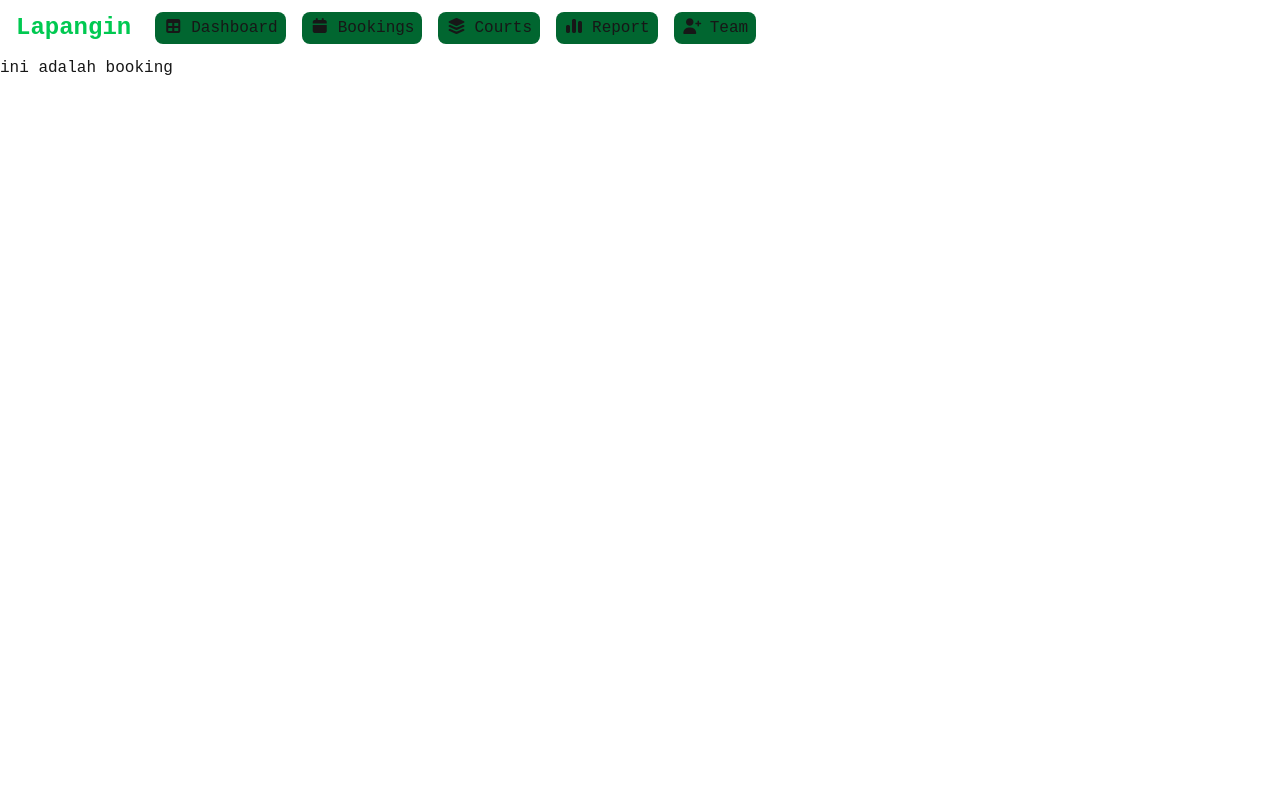
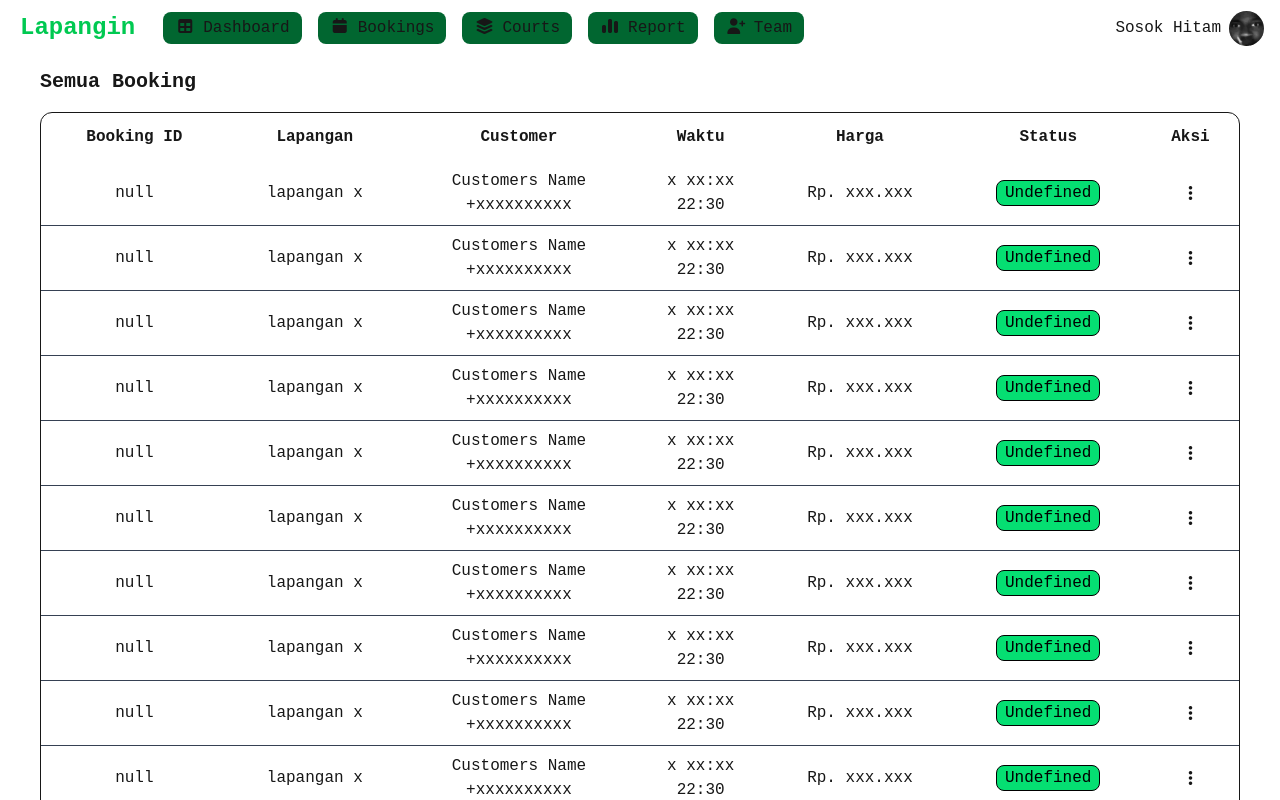
Before and after one commit to kindaMid72/Lapangin, a Next.js app in the folder lapangin-apps/: page /bookings in a window 1280 px wide. Built offline with nearby package versions, Linux system fonts and the light colour scheme.

Commit message:
booking page uis is kinda done

```diff
--- a/lapangin-apps/src/app/(main-app)/bookings/page.jsx
+++ b/lapangin-apps/src/app/(main-app)/bookings/page.jsx
@@ -1,9 +1,9 @@
 
+// components
+import BookingPage from '@/features/Bookings/BookingsPage';
 
 export default function bookings(){
     return (
-        <div>
-            <h1>ini adalah booking</h1>
-        </div>
+        <BookingPage/>
     )
 }
--- a/lapangin-apps/src/app/(main-app)/layout.jsx
+++ b/lapangin-apps/src/app/(main-app)/layout.jsx
@@ -4,7 +4,7 @@ import Navbar from '@/features/components/MainAppNavbar.jsx';
 
 export default function NavBar({children}){
     return (
-        <div className='flex flex-col'>
+        <div className='flex flex-col bg-white dark:bg-gray-800 h-screen'>
             <Navbar></Navbar>
             {children}
         </div>
--- a/lapangin-apps/src/app/layout.jsx
+++ b/lapangin-apps/src/app/layout.jsx
@@ -21,9 +21,9 @@ export const metadata = {
 
 export default function RootLayout({ children }) {
   return (
-    <html lang="en" className="dark">
+    <html lang="en" className="dark bg-white">
       <body
-        className={`roboto-mono-regular antialiased `}
+        className={`roboto-mono-regular antialiased bg-white`}
       >
         {children}
       </body>
--- /dev/null
+++ b/lapangin-apps/src/features/Bookings/BookingsPage.jsx
@@ -0,0 +1,43 @@
+
+
+import BookingPageRow from "@/features/components/BookingTableRowsView";
+
+
+export default function BookingPage() {
+    return (<>
+        <div className="flex flex-col px-10 py-3 h-full overflow-auto">
+            <h1 className="font-bold text-xl">Semua Booking</h1>
+            <table className="w-full border-1 bg-white dark:bg-gray-800 dark:border-gray-700 mt-4 text-center border-separate border-spacing-0 rounded-xl overflow-hidden">
+                <thead className=" ">
+                    <tr className=" border-1 border-b-white [&_th]:p-3 dark:bg-gray-900">
+                        <th className="">Booking ID</th>
+                        <th className="">Lapangan</th>
+                        <th className="">Customer</th>
+                        <th className="">Waktu</th>
+                        <th className="">Harga</th>
+                        <th className="">Status</th>
+                        <th className="">Aksi</th>
+                    </tr>
+                </thead>
+                <tbody className="">
+                    <BookingPageRow />
+                    <BookingPageRow />
+                    <BookingPageRow />
+                    <BookingPageRow />
+                    <BookingPageRow />
+                    <BookingPageRow />
+                    <BookingPageRow />
+                    <BookingPageRow />
+                    <BookingPageRow />
+                    <BookingPageRow />
+                    <BookingPageRow />
+                    <BookingPageRow />
+                    <BookingPageRow />
+                    <BookingPageRow />
+                    <BookingPageRow />
+                </tbody>
+            </table>
+        </div>
+
+    </>)
+}
--- /dev/null
+++ b/lapangin-apps/src/features/components/BookingTableRowsView.jsx
@@ -0,0 +1,21 @@
+export default function BookingPageRow({Booking_Id,Lapangan,Customer,Waktu,Harga,Status,Aksi}) {
+    return (
+        <tr className=" [&_td]:border-b-1 dark:[&_td]:border-gray-700 [&_td]:border-gray-700 border-black w-fit">
+            <td className="p-2">{Booking_Id || "null"}</td>
+            <td className="p-2">{Lapangan || "lapangan x"}</td>
+            <td className="p-2">{Customer || "Customers Name"}<br />{"+xxxxxxxxxx"}</td>
+            <td className="p-2">{Waktu || "x xx:xx"}<br />{"22:30"}</td>
+            <td className="p-2">{Harga || "Rp. xxx.xxx"}</td>
+            <td className="p-2">
+                <div className="flex items-center justify-center">
+                    <p className="border-1 rounded-lg px-2 bg-green-400 text-black">{Status || "Undefined"}</p>
+                </div>
+            </td>
+            <td className="p-2">
+                <div className="flex items-center justify-center">
+                    <i className="fa-solid fa-ellipsis-vertical"></i>
+                </div>
+            </td>
+        </tr>
+    )
+}
--- a/lapangin-apps/src/features/components/MainAppNavbar.jsx
+++ b/lapangin-apps/src/features/components/MainAppNavbar.jsx
@@ -3,17 +3,24 @@ import { useRouter } from 'next/navigation';
 
 
 export default function NavBar() {
+
     const router = useRouter();
 
 
     return (
-        <ul className="flex gap-4 light:bg-slate-100 items-center dark:bg-slate-900 [&_li]:hover:bg-green-700 [&_li]:cursor-pointer text-[1em] p-2 [&_li]:font-mono [&_li]:text-[1em] ">
-            <li className="px-2 py-1 hover:!bg-transparent text-green-500 rounded-lg !font-[900] !text-2xl ">Lapangin</li>
-            <li className="px-2 py-1 bg-green-800 rounded-lg h-fit" onClick={() => router.replace('/dashboard')}><i className="fa-solid fa-table mr-2 "></i>Dashboard</li>
-            <li className="px-2 py-1 bg-green-800 rounded-lg h-fit" onClick={() => router.replace('/bookings')}><i className="fa-solid fa-calendar mr-2 "></i>Bookings</li>
-            <li className="px-2 py-1 bg-green-800 rounded-lg h-fit" onClick={() => router.replace('/courts')}><i className="fa-solid fa-layer-group mr-2 "></i>Courts</li>
-            <li className="px-2 py-1 bg-green-800 rounded-lg h-fit" onClick={() => router.replace('/reports')}><i className="fa-solid fa-chart-simple mr-2 "></i>Report</li>
-            <li className="px-2 py-1 bg-green-800 rounded-lg h-fit" onClick={() => router.replace('/team')}><i className="fa-solid fa-user-plus mr-2 "></i>Team</li>
+        <ul className="flex gap-4 light:bg-slate-100 items-center dark:bg-slate-900 [&_li]:hover:bg-green-700 [&_li]:cursor-pointer text-[1em] p-2 [&_li]:font-mono [&_li]:text-[1em] rounded-b-xl">
+            <li className="px-3 py-1 hover:!bg-transparent text-green-500 rounded-lg !font-[900] !text-2xl ">Lapangin</li>
+            <li className="px-3 py-1 bg-green-800 rounded-lg h-fit" onClick={() => router.replace('/dashboard')}><i className="fa-solid fa-table mr-2 "></i>Dashboard</li>
+            <li className="px-3 py-1 bg-green-800 rounded-lg h-fit" onClick={() => router.replace('/bookings')}><i className="fa-solid fa-calendar mr-2 "></i>Bookings</li>
+            <li className="px-3 py-1 bg-green-800 rounded-lg h-fit" onClick={() => router.replace('/courts')}><i className="fa-solid fa-layer-group mr-2 "></i>Courts</li>
+            <li className="px-3 py-1 bg-green-800 rounded-lg h-fit" onClick={() => router.replace('/reports')}><i className="fa-solid fa-chart-simple mr-2 "></i>Report</li>
+            <li className="px-3 py-1 bg-green-800 rounded-lg h-fit" onClick={() => router.replace('/team')}><i className="fa-solid fa-user-plus mr-2 "></i>Team</li>
+            <div className='flex flex-1 justify-end items-center gap-2 mr-2'>
+                <h3>{'Sosok Hitam'}</h3>
+                <div className='overflow-hidden rounded-full size-[35px] bg-gray-200'>
+                    <img src='/sosok_hitam.png' className='' ></img>
+                </div>
+            </div>
         </ul>
     )
 }
```
Also changed, not shown: lapangin-apps/public/sosok_hitam.png (added).
